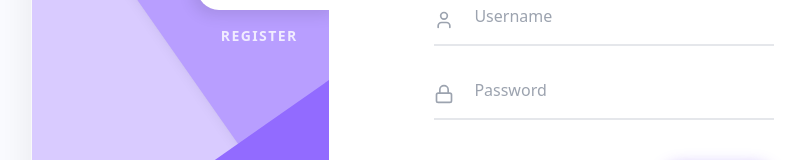
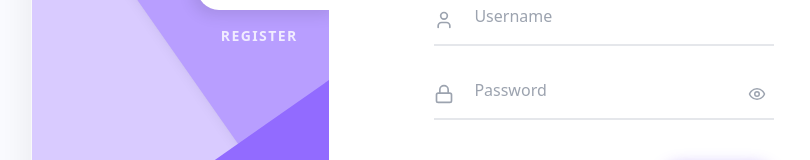
Before and after one commit to aftabalam999/FriendoApp, a React (Vite) app in the folder frontend/: page /login in a window 1280 px wide. Shown: the part 386-546 px from the top of the page, without its empty margins (184-994 px from the left). Built offline with nearby package versions, Linux system fonts and the light colour scheme; no server answers.

Commit message:
the website refresh fixes

```diff
--- a/frontend/src/pages/Login.jsx
+++ b/frontend/src/pages/Login.jsx
@@ -1,11 +1,20 @@
 import React, { useState } from 'react';
 import { useAuth } from '../context/AuthContext';
 import { Link, useNavigate } from 'react-router-dom';
-import { User, Lock, Loader2 } from 'lucide-react';
+import { User, Lock, Loader2, Eye, EyeOff } from 'lucide-react';
+
+const friendlyError = (msg = '') => {
+    if (!msg) return 'Something went wrong. Please try again.';
+    const m = msg.toLowerCase();
+    if (m.includes('invalid credentials')) return '❌ Wrong username or password.';
+    if (m.includes('network') || m.includes('fetch')) return '🌐 Network error — please check your internet connection.';
+    return msg;
+};
 
 export default function Login() {
     const [username, setUsername] = useState('');
     const [password, setPassword] = useState('');
+    const [showPassword, setShowPassword] = useState(false);
     const { login } = useAuth();
     const [loading, setLoading] = useState(false);
     const [error, setError] = useState('');
@@ -18,7 +27,8 @@ export default function Login() {
         try {
             await login(username, password);
         } catch (err) {
-            setError(err.message);
+            console.error('Login Error:', err, err.response?.data);
+            setError(friendlyError(err.response?.data?.message || err.message));
         } finally {
             setLoading(false);
         }
@@ -86,13 +96,17 @@ export default function Login() {
                                     <Lock size={20} />
                                 </div>
                                 <input
-                                    type="password"
-                                    className="w-full pl-10 pr-4 py-2 bg-transparent text-gray-800 placeholder-gray-400 focus:outline-none font-medium"
+                                    type={showPassword ? "text" : "password"}
+                                    className="w-full pl-10 pr-10 py-2 bg-transparent text-gray-800 placeholder-gray-400 focus:outline-none font-medium"
                                     value={password}
                                     onChange={(e) => setPassword(e.target.value)}
                                     required
                                     placeholder="Password"
                                 />
+                                <button type="button" onClick={() => setShowPassword(!showPassword)}
+                                    className="absolute right-1 top-1/2 -translate-y-1/2 text-gray-400 hover:text-[#7042f4] transition-colors p-1">
+                                    {showPassword ? <EyeOff size={18} /> : <Eye size={18} />}
+                                </button>
                             </div>
 
                             <div className="flex items-center justify-between pt-4">
--- a/frontend/src/pages/Register.jsx
+++ b/frontend/src/pages/Register.jsx
@@ -77,6 +77,7 @@ export default function Register() {
             setSentContact(data.contact);
             setStep(2);
         } catch (err) {
+            console.error('Registration OTP Error:', err, err.response?.data);
             setError(friendlyError(err.response?.data?.message || err.message));
         } finally {
             setLoading(false);
@@ -119,6 +120,7 @@ export default function Register() {
         try {
             await verifyOtpRegister(username.trim(), displayName.trim(), password, sentContact, code);
         } catch (err) {
+            console.error('OTP Verification Error:', err, err.response?.data);
             setError(friendlyError(err.response?.data?.message || err.message));
             setOtp(['', '', '', '', '', '']);
             otpRefs.current[0]?.focus();
```
